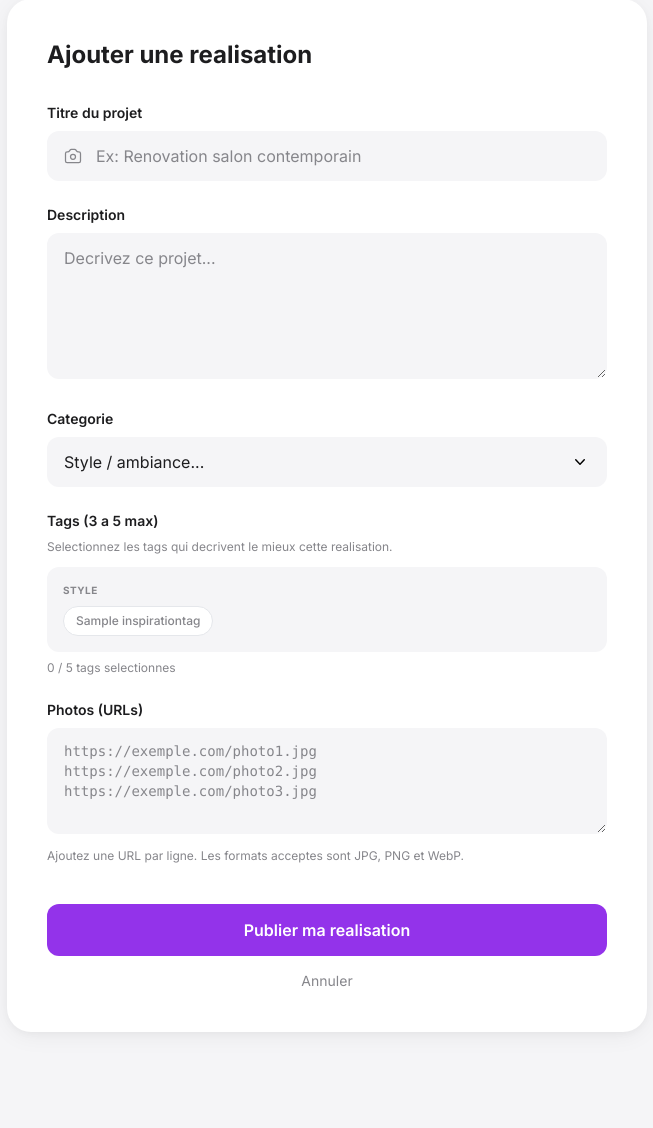
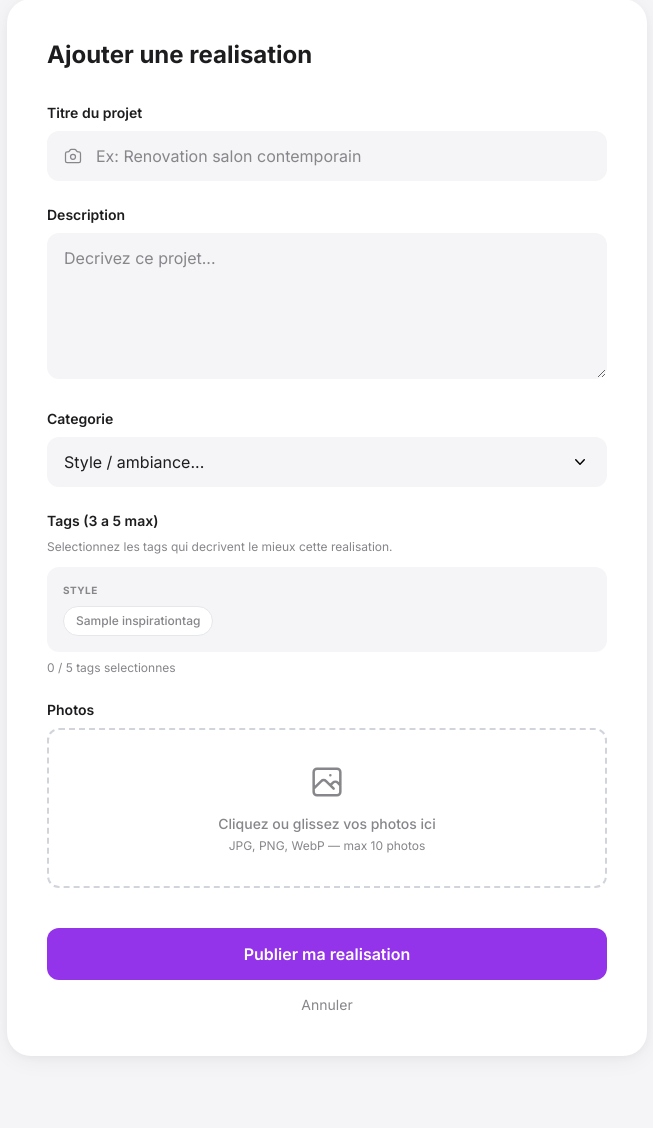
Before and after one commit to CharlT24/social-immo, a Django app: page /pro/realisation/ajouter/ in a window 1280 px wide. Shown: the part 166-1294 px from the top of the page, without its empty margins (313-966 px from the left). Run offline with Django 5.2, Linux system fonts and the light colour scheme; a user stored in the database is signed in; tables that the repository leaves empty hold one stand-in row (values such as "Sample post"); some libraries are stand-ins or nearby versions.

Commit message:
Upload photos pour realisations pro (remplace les URLs)
- Ajout ImageField sur ProRealisationPhoto
- Drag & drop + preview dans le formulaire
- Max 10 photos par realisation (JPG, PNG, WebP)
- Propriete .src pour compatibilite URL externe / upload

Co-Authored-By: Claude Opus 4.6 <noreply@anthropic.com>

```diff
--- a/listings/forms.py
+++ b/listings/forms.py
@@ -212,11 +212,3 @@ class ProRealisationForm(forms.Form):
         label='Tags (3 a 5 max)',
         help_text='Selectionnez les tags qui decrivent le mieux cette realisation.'
     )
-    photo_urls = forms.CharField(
-        widget=forms.Textarea(attrs={
-            'class': PRO_INPUT, 'rows': 4,
-            'placeholder': 'Collez une URL d\'image par ligne\nhttps://exemple.com/photo1.jpg\nhttps://exemple.com/photo2.jpg'
-        }),
-        label='Photos (URLs)',
-        help_text='Une URL par ligne. Formats acceptes : JPG, PNG, WebP.'
-    )
--- a/listings/models.py
+++ b/listings/models.py
@@ -521,7 +521,8 @@ class ProRealisationPhoto(models.Model):
     """Photos d'une realisation pro"""
 
     realisation = models.ForeignKey(ProRealisation, on_delete=models.CASCADE, related_name='photos')
-    url = models.URLField(max_length=500)
+    url = models.URLField(max_length=500, blank=True, default='')
+    image = models.ImageField(upload_to='realisations/', blank=True, default='')
     ordre = models.PositiveIntegerField(default=1)
 
     class Meta:
@@ -529,6 +530,13 @@ class ProRealisationPhoto(models.Model):
 
     def __str__(self):
         return f"Photo {self.ordre} - {self.realisation.titre}"
+
+    @property
+    def src(self):
+        """Retourne l'URL de la photo (upload ou externe)"""
+        if self.image:
+            return self.image.url
+        return self.url
 
 
 class ProAvis(models.Model):
--- a/listings/views.py
+++ b/listings/views.py
@@ -1382,7 +1382,7 @@ def pro_ajouter_realisation(request):
         return redirect('listings:pro_inscription')
 
     if request.method == 'POST':
-        form = ProRealisationForm(request.POST)
+        form = ProRealisationForm(request.POST, request.FILES)
         if form.is_valid():
             realisation = ProRealisation.objects.create(
                 pro=pro,
@@ -1394,16 +1394,14 @@ def pro_ajouter_realisation(request):
             tags = form.cleaned_data.get('tags')
             if tags:
                 realisation.tags.set(tags)
-            # Parser les URLs de photos (une par ligne)
-            urls_raw = form.cleaned_data['photo_urls']
-            for i, line in enumerate(urls_raw.strip().split('\n'), 1):
-                url = line.strip()
-                if url and url.startswith('http'):
-                    ProRealisationPhoto.objects.create(
-                        realisation=realisation,
-                        url=url,
-                        ordre=i
-                    )
+            # Sauvegarder les photos uploadees
+            photos = request.FILES.getlist('photos')
+            for i, photo_file in enumerate(photos[:10], 1):
+                ProRealisationPhoto.objects.create(
+                    realisation=realisation,
+                    image=photo_file,
+                    ordre=i
+                )
             messages.success(request, f'Realisation "{realisation.titre}" ajoutee !')
             return redirect('listings:pro_dashboard')
     else:
--- a/templates/listings/decoration_list.html
+++ b/templates/listings/decoration_list.html
@@ -170,8 +170,8 @@
         {% for realisation in realisations_pro %}
         {% for photo in realisation.photos.all %}
         <div class="break-inside-avoid group relative overflow-hidden rounded-2xl cursor-pointer"
-             onclick="openPhotoModal('{{ photo.url }}', {{ photo.id }}, 'pro', '{{ realisation.get_categorie_display|default:"" }}', '{{ realisation.pro.nom_entreprise }}', '{% url 'listings:pro_profil' realisation.pro.id %}')">
-            <img src="{{ photo.url }}" alt="{{ realisation.titre }}" class="w-full object-cover group-hover:scale-105 transition-transform duration-700" loading="lazy">
+             onclick="openPhotoModal('{{ photo.src }}', {{ photo.id }}, 'pro', '{{ realisation.get_categorie_display|default:"" }}', '{{ realisation.pro.nom_entreprise }}', '{% url 'listings:pro_profil' realisation.pro.id %}')">
+            <img src="{{ photo.src }}" alt="{{ realisation.titre }}" class="w-full object-cover group-hover:scale-105 transition-transform duration-700" loading="lazy">
 
             <!-- Pro badge + category -->
             <div class="absolute top-3 left-3 flex items-center gap-2">
--- a/templates/listings/pro_ajouter_realisation.html
+++ b/templates/listings/pro_ajouter_realisation.html
@@ -26,7 +26,7 @@
         </div>
         {% endif %}
 
-        <form method="post" action="" class="space-y-6">
+        <form method="post" action="" enctype="multipart/form-data" class="space-y-6">
             {% csrf_token %}
 
             <!-- Titre -->
@@ -119,21 +119,28 @@
                 {% endif %}
             </div>
 
-            <!-- Photo URLs -->
+            <!-- Photos upload -->
             <div>
-                <label for="{{ form.photo_urls.id_for_label }}" class="block text-sm font-semibold text-apple-text mb-2">
-                    Photos (URLs)
+                <label class="block text-sm font-semibold text-apple-text mb-2">
+                    Photos
                 </label>
-                <textarea name="{{ form.photo_urls.html_name }}"
-                          id="{{ form.photo_urls.id_for_label }}"
-                          rows="4"
-                          placeholder="https://exemple.com/photo1.jpg
-https://exemple.com/photo2.jpg
-https://exemple.com/photo3.jpg"
-                          class="w-full px-4 py-3 bg-apple-bg border border-transparent rounded-xl text-apple-text placeholder-apple-gray focus:outline-none focus:ring-2 focus:ring-purple-500 focus:border-transparent transition-all resize-y font-mono text-sm">{{ form.photo_urls.value|default:'' }}</textarea>
-                <p class="mt-2 text-xs text-apple-gray">Ajoutez une URL par ligne. Les formats acceptes sont JPG, PNG et WebP.</p>
-                {% if form.photo_urls.errors %}
-                <p class="mt-1 text-sm text-red-600">{{ form.photo_urls.errors.0 }}</p>
+                <div id="drop-zone"
+                     class="border-2 border-dashed border-gray-300 rounded-xl p-8 text-center cursor-pointer hover:border-purple-400 hover:bg-purple-50/30 transition-all"
+                     onclick="document.getElementById('photo-input').click()">
+                    <input type="file" name="photos" id="photo-input" multiple
+                           accept="image/jpeg,image/png,image/webp" class="hidden"
+                           onchange="handleFiles(this.files)">
+                    <svg class="w-10 h-10 mx-auto text-apple-gray mb-3" fill="none" stroke="currentColor" viewBox="0 0 24 24">
+                        <path stroke-linecap="round" stroke-linejoin="round" stroke-width="1.5" d="M4 16l4.586-4.586a2 2 0 012.828 0L16 16m-2-2l1.586-1.586a2 2 0 012.828 0L20 14m-6-6h.01M6 20h12a2 2 0 002-2V6a2 2 0 00-2-2H6a2 2 0 00-2 2v12a2 2 0 002 2z"/>
+                    </svg>
+                    <p class="text-sm text-apple-gray font-medium">Cliquez ou glissez vos photos ici</p>
+                    <p class="text-xs text-apple-gray mt-1">JPG, PNG, WebP — max 10 photos</p>
+                </div>
+                <!-- Preview -->
+                <div id="photo-preview" class="mt-4 grid grid-cols-3 gap-3 hidden"></div>
+                <p id="photo-count" class="mt-2 text-xs text-apple-gray hidden">0 / 10 photos</p>
+                {% if form.photos.errors %}
+                <p class="mt-1 text-sm text-red-600">{{ form.photos.errors.0 }}</p>
                 {% endif %}
             </div>
 
@@ -156,6 +163,67 @@ https://exemple.com/photo3.jpg"
 </div>
 
 <script>
+// === Upload photos ===
+const dropZone = document.getElementById('drop-zone');
+const photoInput = document.getElementById('photo-input');
+const preview = document.getElementById('photo-preview');
+const photoCount = document.getElementById('photo-count');
+let selectedFiles = new DataTransfer();
+
+['dragenter', 'dragover'].forEach(evt => {
+    dropZone.addEventListener(evt, e => { e.preventDefault(); dropZone.classList.add('border-purple-500', 'bg-purple-50/50'); });
+});
+['dragleave', 'drop'].forEach(evt => {
+    dropZone.addEventListener(evt, e => { e.preventDefault(); dropZone.classList.remove('border-purple-500', 'bg-purple-50/50'); });
+});
+dropZone.addEventListener('drop', e => { handleFiles(e.dataTransfer.files); });
+
+function handleFiles(files) {
+    for (const file of files) {
+        if (selectedFiles.files.length >= 10) break;
+        if (!file.type.match(/^image\/(jpeg|png|webp)$/)) continue;
+        selectedFiles.items.add(file);
+    }
+    photoInput.files = selectedFiles.files;
+    renderPreview();
+}
+
+function removePhoto(idx) {
+    const dt = new DataTransfer();
+    for (let i = 0; i < selectedFiles.files.length; i++) {
+        if (i !== idx) dt.items.add(selectedFiles.files[i]);
+    }
+    selectedFiles = dt;
+    photoInput.files = selectedFiles.files;
+    renderPreview();
+}
+
+function renderPreview() {
+    const count = selectedFiles.files.length;
+    preview.innerHTML = '';
+    preview.classList.toggle('hidden', count === 0);
+    photoCount.classList.toggle('hidden', count === 0);
+    photoCount.textContent = count + ' / 10 photos';
+
+    for (let i = 0; i < count; i++) {
+        const file = selectedFiles.files[i];
+        const div = document.createElement('div');
+        div.className = 'relative group rounded-xl overflow-hidden aspect-square bg-gray-100';
+        const img = document.createElement('img');
+        img.className = 'w-full h-full object-cover';
+        img.src = URL.createObjectURL(file);
+        const btn = document.createElement('button');
+        btn.type = 'button';
+        btn.className = 'absolute top-1 right-1 w-6 h-6 bg-red-500 text-white rounded-full text-xs flex items-center justify-center opacity-0 group-hover:opacity-100 transition-opacity';
+        btn.innerHTML = '&times;';
+        btn.onclick = () => removePhoto(i);
+        div.appendChild(img);
+        div.appendChild(btn);
+        preview.appendChild(div);
+    }
+}
+
+// === Tags ===
 function checkTagLimit(checkbox) {
     const checked = document.querySelectorAll('.tag-checkbox:checked');
     const countEl = document.getElementById('tag-count');
--- a/templates/listings/pro_profil.html
+++ b/templates/listings/pro_profil.html
@@ -104,7 +104,7 @@
                 <div class="grid grid-cols-2 gap-1">
                     {% for photo in realisation.photos.all %}
                     <div class="relative group {% if forloop.first and forloop.revcounter == 1 %}col-span-2{% endif %}">
-                        <img src="{{ photo.url }}" alt="{{ realisation.titre }}"
+                        <img src="{{ photo.src }}" alt="{{ realisation.titre }}"
                              class="w-full h-40 object-cover {% if forloop.first %}{% if realisation.photos.all|length == 1 %}h-56{% endif %}{% endif %}">
 
                         <!-- Overlay buttons -->
```
Also changed, not shown: listings/migrations/0023_pro_photo_upload.py (added).
